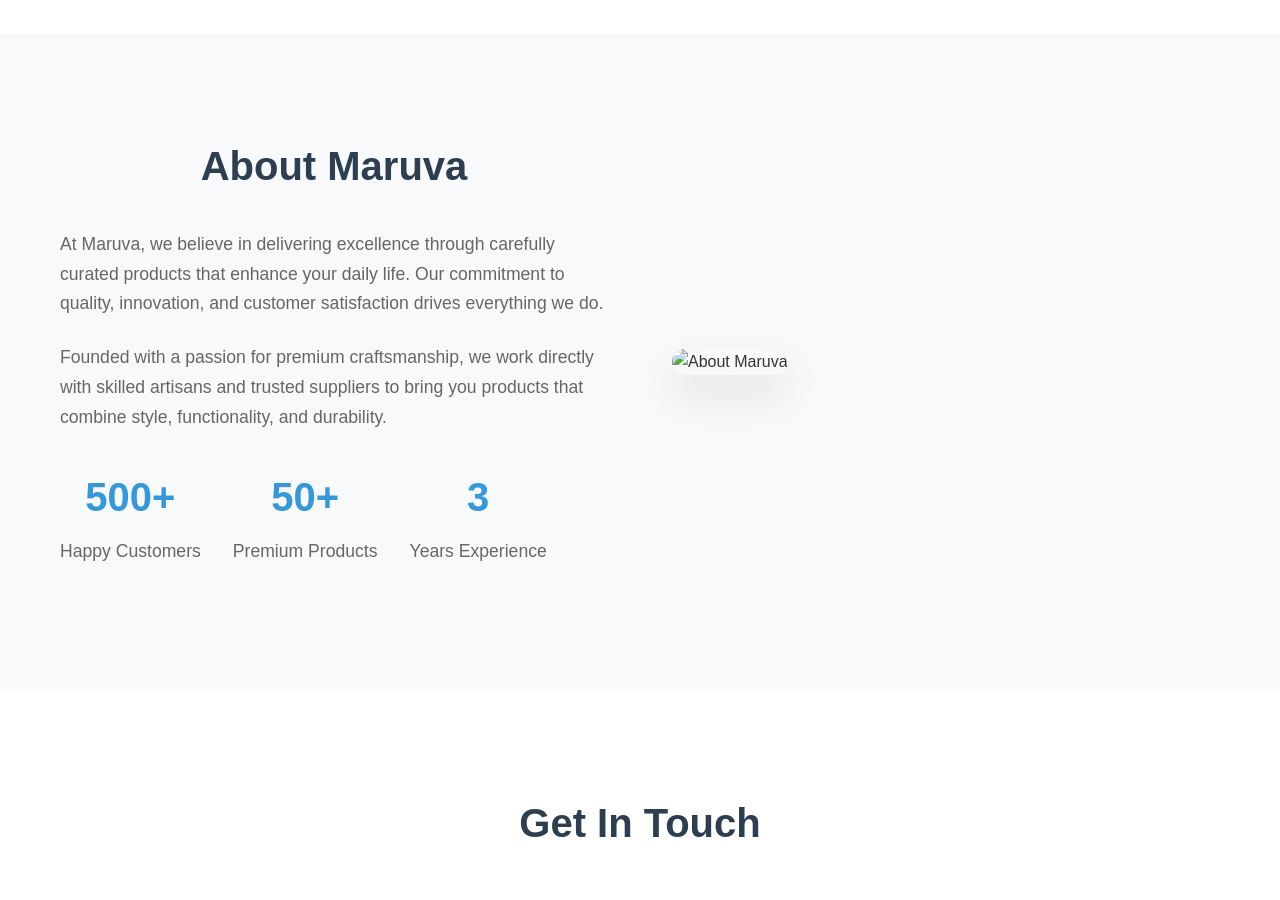
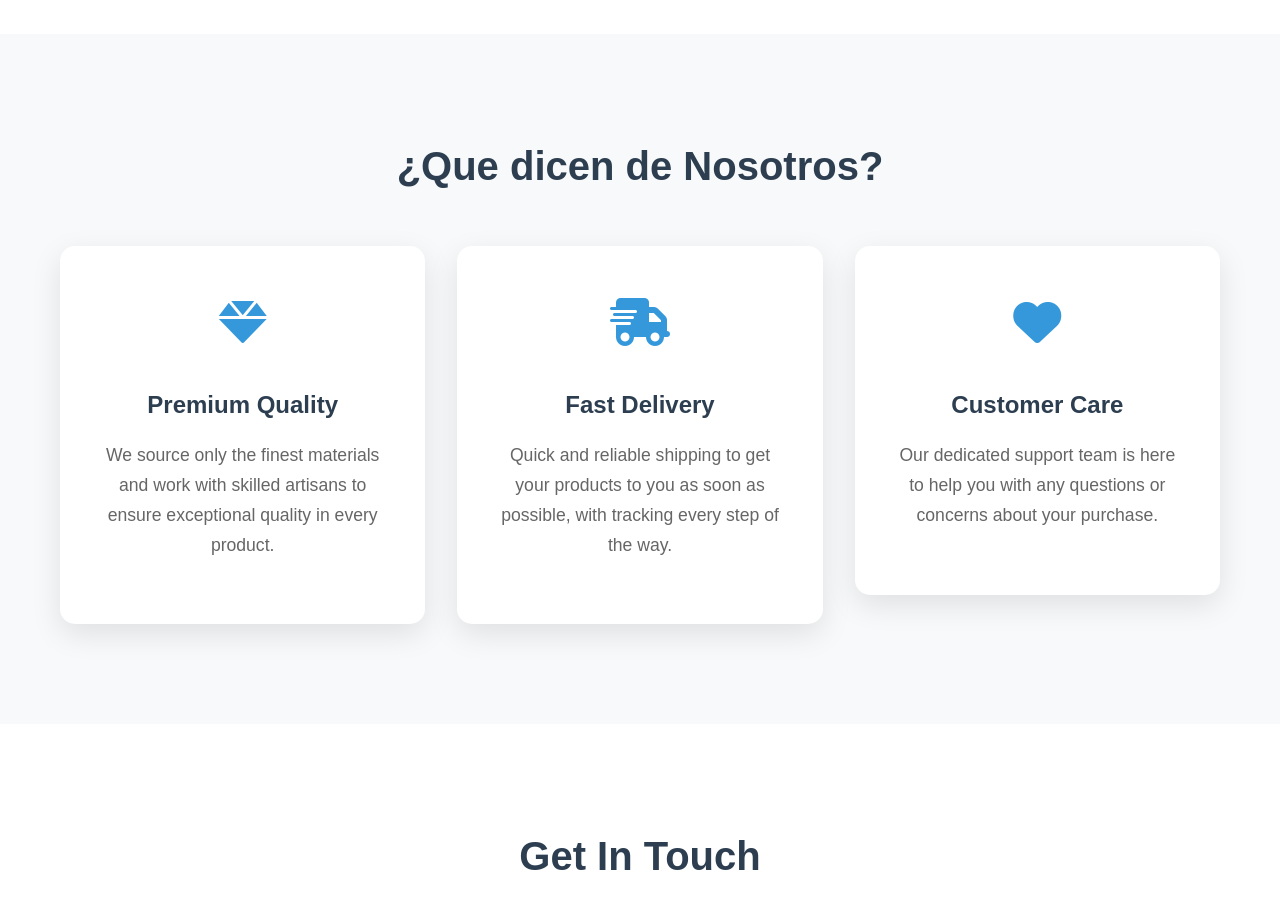
Before and after one commit to eamena/maruva, a plain HTML site: page index.html in a window 1280 px wide. Shown: the part 2340-3240 px from the top of the page. Drawn offline with Linux system fonts and the light colour scheme.

Commit message:
pproductos y resenias

```diff
--- a/index.html
+++ b/index.html
@@ -228,35 +228,39 @@
       <div class="container">
         <div class="about-content">
           <div class="about-text">
-            <h2 class="section-title">About Maruva</h2>
-            <p>
-              At Maruva, we believe in delivering excellence through carefully
-              curated products that enhance your daily life. Our commitment to
-              quality, innovation, and customer satisfaction drives everything
-              we do.
-            </p>
-            <p>
-              Founded with a passion for premium craftsmanship, we work directly
-              with skilled artisans and trusted suppliers to bring you products
-              that combine style, functionality, and durability.
-            </p>
-            <div class="stats">
-              <div class="stat">
-                <h3>500+</h3>
-                <p>Happy Customers</p>
+            <h2 class="section-title">¿Que dicen de Nosotros?</h2>
+            <div class="features-grid">
+              <div class="feature-card">
+                <div class="feature-icon">
+                  <i class="fas fa-gem"></i>
+                </div>
+                <h3>Premium Quality</h3>
+                <p>
+                  We source only the finest materials and work with skilled
+                  artisans to ensure exceptional quality in every product.
+                </p>
               </div>
-              <div class="stat">
-                <h3>50+</h3>
-                <p>Premium Products</p>
+              <div class="feature-card">
+                <div class="feature-icon">
+                  <i class="fas fa-shipping-fast"></i>
+                </div>
+                <h3>Fast Delivery</h3>
+                <p>
+                  Quick and reliable shipping to get your products to you as
+                  soon as possible, with tracking every step of the way.
+                </p>
               </div>
-              <div class="stat">
-                <h3>3</h3>
-                <p>Years Experience</p>
+              <div class="feature-card">
+                <div class="feature-icon">
+                  <i class="fas fa-heart"></i>
+                </div>
+                <h3>Customer Care</h3>
+                <p>
+                  Our dedicated support team is here to help you with any
+                  questions or concerns about your purchase.
+                </p>
               </div>
             </div>
-          </div>
-          <div class="about-image">
-            <img src="images/about-image.jpg" alt="About Maruva" />
           </div>
         </div>
       </div>
--- a/styles.css
+++ b/styles.css
@@ -479,10 +479,18 @@ body {
 }
 
 .about-content {
-  display: grid;
+  /* display: grid; */
   grid-template-columns: 1fr 1fr;
   gap: 4rem;
   align-items: center;
+}
+
+/* Ensure feature cards inside the About section sit inline in one row on desktop */
+.about .features-grid {
+  display: grid;
+  grid-template-columns: repeat(3, 1fr);
+  gap: 2rem;
+  align-items: start;
 }
 
 .about-text p {
@@ -879,18 +887,26 @@ html {
   background: #f8f9fa;
 }
 
-.story-content {
-  display: grid;
+.about-content {
+  /* display: grid; */
   grid-template-columns: 1fr 1fr;
   gap: 4rem;
   align-items: center;
 }
 
-.story-text p {
-  margin-bottom: 1.5rem;
-  color: #666;
-  line-height: 1.7;
-  font-size: 1.1rem;
+/* Ensure feature cards inside the About section sit inline in one row on desktop */
+.about .features-grid {
+  display: grid;
+  grid-template-columns: repeat(3, 1fr);
+  gap: 2rem;
+  width: 100%;
+}
+
+/* Responsive adjustments: 2 columns on medium screens, 1 on mobile */
+@media (max-width: 1100px) {
+  .about .features-grid {
+    grid-template-columns: repeat(2, 1fr);
+  }
 }
 
 .story-image img {
```
